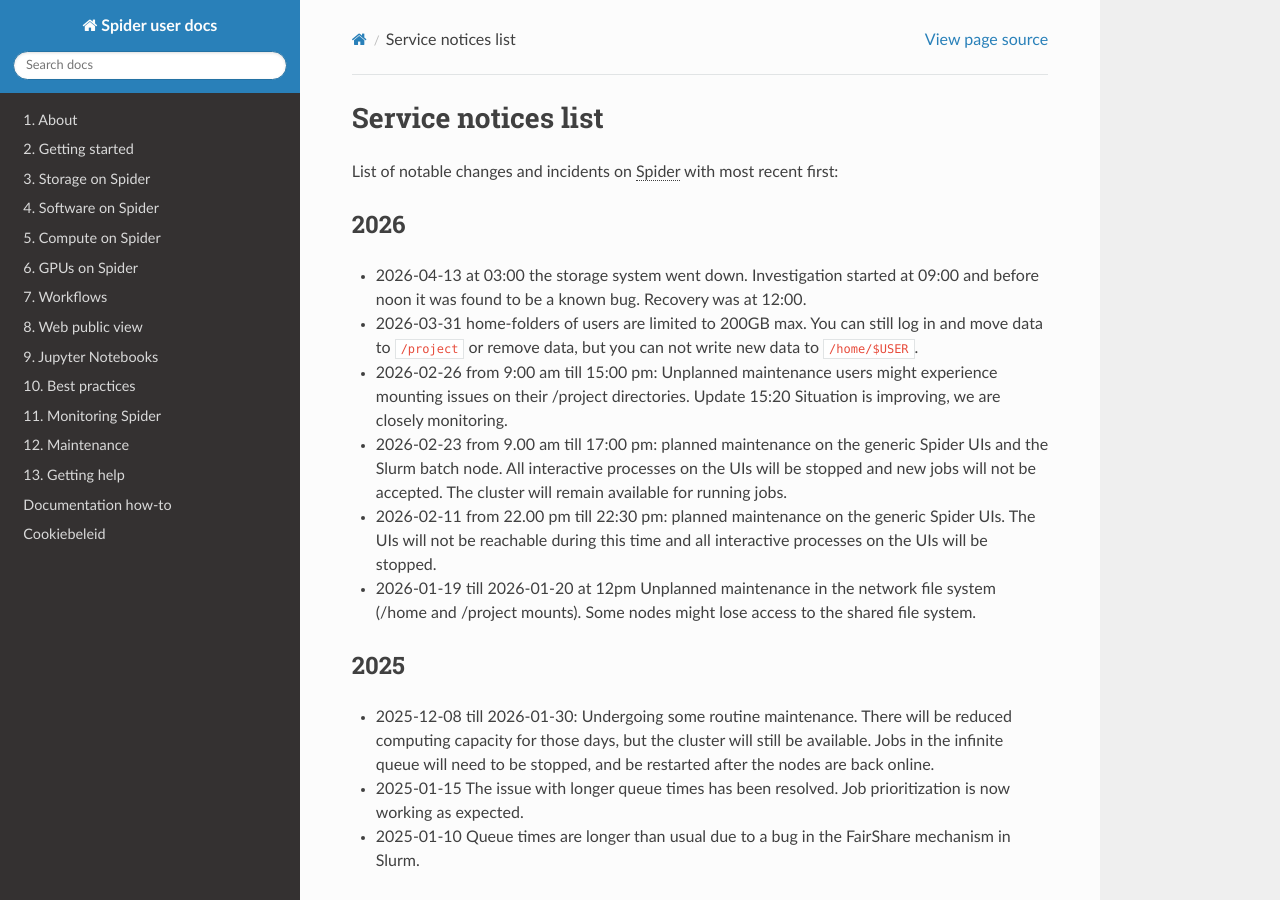
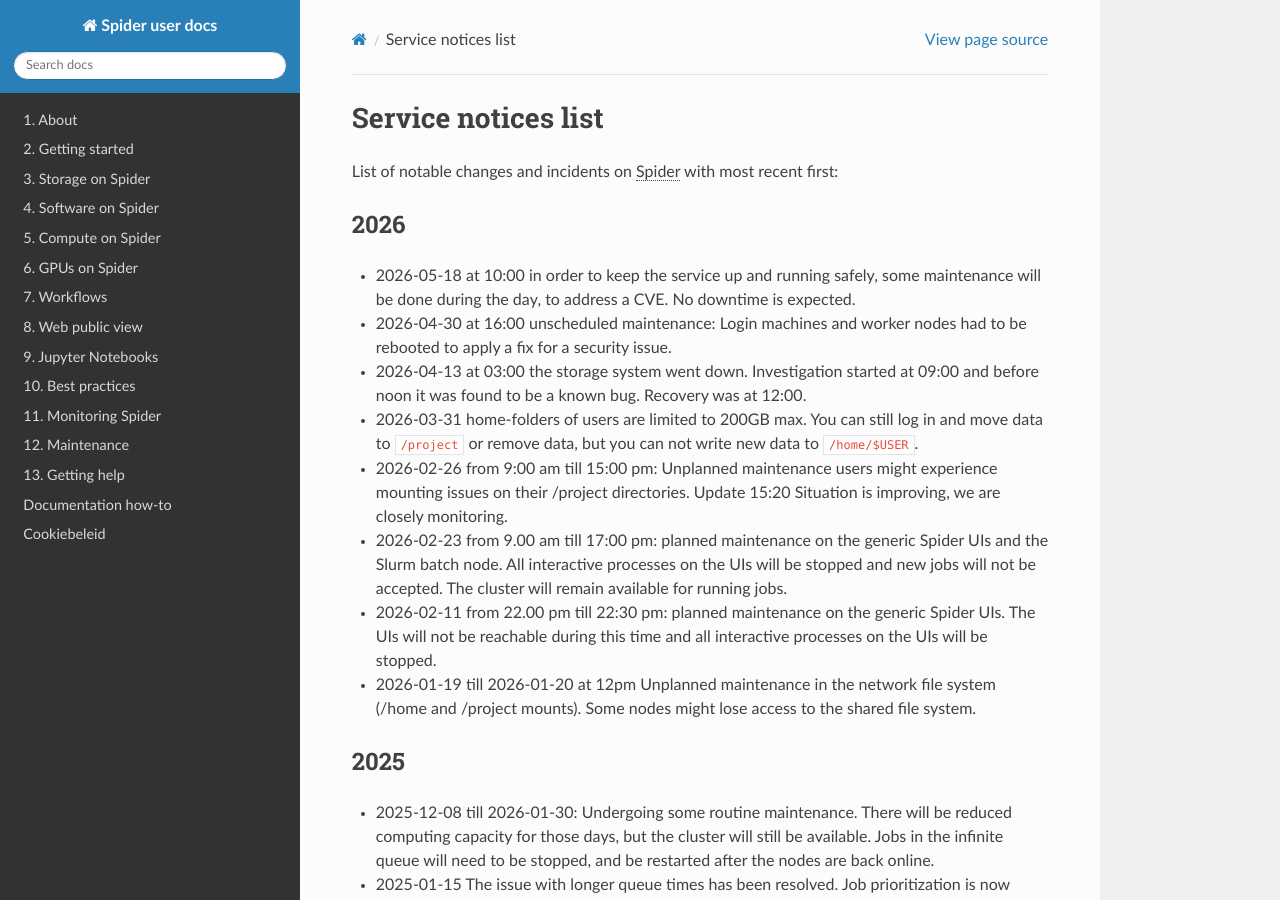
Before and after one commit to sara-nl/spiderdocs, a Sphinx documentation site: the page built from source/Pages/maintenance/service_notices_list.rst, in a window 1280 px wide and 900 px high. Built offline with Sphinx 7.4.7 and the Read the Docs theme 3.1.0, drawn with Linux system fonts in a browser that asks for light colours.

Commit message:
Update service notices

```diff
--- a/source/Pages/maintenance/service_notices_list.rst
+++ b/source/Pages/maintenance/service_notices_list.rst
@@ -9,6 +9,10 @@
 =========
 2026
 =========
+
+* 2026-05-18 at 10:00 in order to keep the service up and running safely, some maintenance will be done during the day, to address a CVE. No downtime is expected.
+
+* 2026-04-30 at 16:00 unscheduled maintenance: Login machines and worker nodes had to be rebooted to apply a fix for a security issue.
 
 * 2026-04-13 at 03:00 the storage system went down. Investigation started at 09:00 and before noon it was found to be a known bug. Recovery was at 12:00.
 
```
